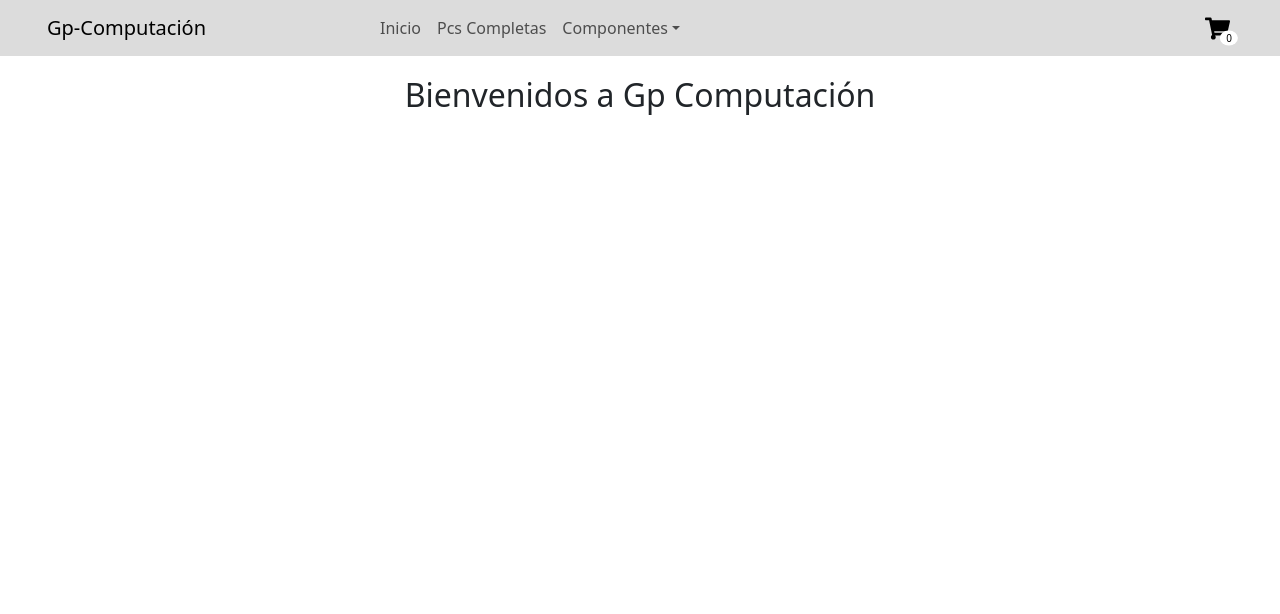
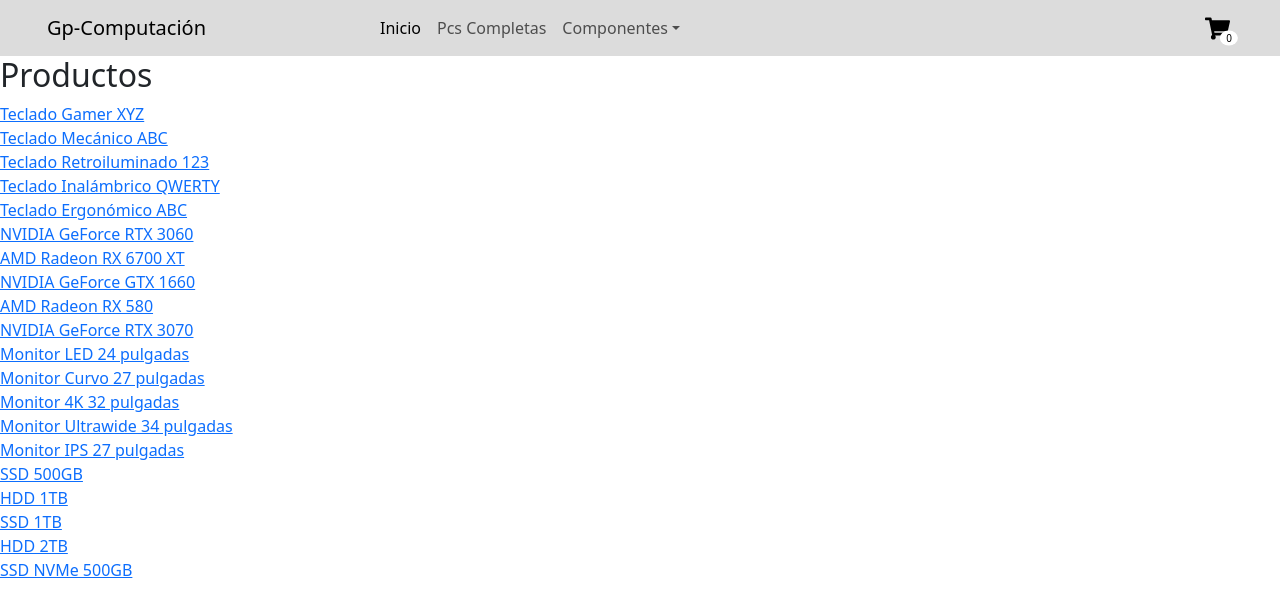
Before and after one commit to Kamuhz/Primera-entrega, a React (Create React App) app: page / in a window 1280 px wide. Shown: the top 614 px of the page. Built offline with nearby package versions, Linux system fonts and the light colour scheme.

Commit message:
links y productos

```diff
--- a/package.json
+++ b/package.json
@@ -13,6 +13,8 @@
     "react-bootstrap": "^2.8.0",
     "react-dom": "^18.2.0",
     "react-icons": "^4.11.0",
+    "react-router-bootstrap": "^0.26.2",
+    "react-router-dom": "^6.16.0",
     "react-scripts": "5.0.1",
     "web-vitals": "^2.1.4"
   },
--- a/src/App.css
+++ b/src/App.css
@@ -35,7 +35,7 @@
   color: #61dafb;
 }
 
-h2 {
+h1 {
   display: flex;
   justify-content: center;
   padding-top: 20px;
--- a/src/App.js
+++ b/src/App.js
@@ -2,20 +2,28 @@
 import './componets/cartwidget/cartwidget.css'
 import './componets/navbar/navbar.css'
 import Navbar2 from './componets/navbar/navbar.jsx'
-import Itemlistcontainer from './componets/itemlistcontainer/itemlistcontainer'
+import { BrowserRouter, Routes, Route } from 'react-router-dom';
+import Productos from '../src/Pages/Productos/productos.jsx'
+import Ssd from './Pages/Discos Duros/ssd.jsx';
+import Monitores from './Pages/Monitores/Monitores'
+import Graficas from './Pages/Placas de Video/Placas de video'
+import Teclados from './Pages/Teclados/Teclados'
+import Item from './componets/item/item.jsx';
+
 
 function App() {
   return (
-    <div>
-
-      <Navbar2/>
-
-    <div>
-
-      <Itemlistcontainer greeting="Bienvenidos a Gp Computación"/>
-
-    </div>
-    </div>
+    <BrowserRouter className="App">
+      <Navbar2 />
+      <Routes>
+        <Route path='/' element={<Productos/>}/>
+        <Route path='/productos/:itemId' element={<Item/>}/>
+        <Route path='/ssd' element={<Ssd/>}/>
+        <Route path='/monitores' element={<Monitores/>}/>
+        <Route path='/graficas' element={<Graficas/>}/>
+        <Route path='/teclados' element={<Teclados/>}/>
+      </Routes>
+    </BrowserRouter>
   );
 }
 
--- /dev/null
+++ b/src/Pages/Discos Duros/ssd.jsx
@@ -0,0 +1,23 @@
+import React from 'react'
+import { items } from '../../helper/items'
+
+const Ssd = () => {
+    return (
+        <>
+        <div >
+        <h2>Discos duros & SSD</h2>
+        </div>
+        {
+            items.map((item) => {
+                return (
+                    <div>
+                    {item.categoria}
+                    </div>
+                )
+            })
+        }
+        </>
+    )
+}
+
+export default Ssd
--- /dev/null
+++ b/src/Pages/Monitores/Monitores.jsx
@@ -0,0 +1,23 @@
+import React from 'react'
+import { items } from '../../helper/items'
+
+const Monitores = () => {
+    return (
+        <>
+        <div >
+        <h2>Monitores</h2>
+        </div>
+        {
+            items.map((item) => {
+                return (
+                    <div>
+                    {item.id}
+                    </div>
+                )
+            })
+        }
+        </>
+    )
+}
+
+export default Monitores
--- /dev/null
+++ b/src/Pages/Placas de Video/Placas de video.jsx
@@ -0,0 +1,23 @@
+import React from 'react'
+import { items } from '../../helper/items'
+
+const Graficas = () => {
+    return (
+        <>
+        <div >
+        <h2>Placas de video</h2>
+        </div>
+        {
+            items.map((item) => {
+                return (
+                    <div>
+                    {item.precio}
+                    </div>
+                )
+            })
+        }
+        </>
+    )
+}
+
+export default Graficas
--- /dev/null
+++ b/src/Pages/Productos/productos.jsx
@@ -0,0 +1,24 @@
+import React from 'react'
+import { items } from '../../helper/items'
+import { Link } from 'react-router-dom'
+
+const Productos = () => {
+    return (
+        <>
+        <div >
+        <h2>Productos</h2>
+        </div>
+        {
+            items.map((item) => {
+                return (
+                    <div>
+                    <Link to={`/productos/${item.id}`}>{item.nombre}</Link>
+                    </div>
+                )
+            })
+        }
+        </>
+    )
+}
+
+export default Productos
--- /dev/null
+++ b/src/Pages/Teclados/Teclados.jsx
@@ -0,0 +1,23 @@
+import React from 'react'
+import { items } from '../../helper/items'
+
+const Teclados = () => {
+    return (
+        <>
+        <div >
+        <h2>Teclados</h2>
+        </div>
+        {
+            items.map((item) => {
+                return (
+                    <div>
+                    {item.stock}
+                    </div>
+                )
+            })
+        }
+        </>
+    )
+}
+
+export default Teclados
--- /dev/null
+++ b/src/componets/item/item.jsx
@@ -0,0 +1,22 @@
+import React from 'react'
+import { useParams } from 'react-router-dom'
+import { getItemById } from '../../helper/items.js'
+
+const Item = () => {
+    const { itemId } = useParams()
+    const Products = getItemById(itemId)
+
+    return (
+        <>
+        <div style={{display:"flex", flexDirection:"row", justifyContent:"center"}}>
+            <div>
+                <h2>Item: <p>{Products.nombre}</p></h2>
+                <h3>Id: {Products.id}</h3>
+            </div>
+
+        </div>
+        </>
+    )
+}
+
+export default Item
--- a/src/componets/itemlistcontainer/itemlistcontainer.jsx
+++ b/src/componets/itemlistcontainer/itemlistcontainer.jsx
@@ -2,7 +2,7 @@
 
 const Itemlistcontainer = (prop) => {
   return (
-    <h2>{prop.greeting}</h2>
+    <h1>{prop.greeting}</h1>
   )
 }
 
--- a/src/componets/navbar/navbar.jsx
+++ b/src/componets/navbar/navbar.jsx
@@ -4,6 +4,7 @@
 import NavDropdown from 'react-bootstrap/NavDropdown';
 import 'bootstrap/dist/css/bootstrap.min.css';
 import CartWidget from '../cartwidget/cartwidget.jsx'
+import { LinkContainer } from 'react-router-bootstrap';
 
 function Navbar2() {
   return (
@@ -13,17 +14,27 @@
         <Navbar.Toggle aria-controls="basic-navbar-nav" />
         <Navbar.Collapse id="basic-navbar-nav">
           <Nav className="me-auto">
-            <Nav.Link href="#home">Inicio</Nav.Link>
+          <LinkContainer to="/">
+            <Nav.Link>Inicio</Nav.Link>
+          </LinkContainer>
             <Nav.Link href="#link">Pcs Completas</Nav.Link>
             <NavDropdown title="Componentes" id="basic-nav-dropdown">
-              <NavDropdown.Item href="#action/3.1">Teclados</NavDropdown.Item>
-              <NavDropdown.Item href="#action/3.2">
+            <LinkContainer to="/teclados">
+              <NavDropdown.Item >Teclados</NavDropdown.Item>
+              </LinkContainer>
+              <LinkContainer to="/monitores">
+              <NavDropdown.Item >
                 Monitores
               </NavDropdown.Item>
-              <NavDropdown.Item href="#action/3.3">Discos Duros</NavDropdown.Item>
-              <NavDropdown.Item href="#action/3.4">
+              </LinkContainer>
+              <LinkContainer to="/ssd">
+              <NavDropdown.Item >Discos Duros</NavDropdown.Item>
+              </LinkContainer>
+              <LinkContainer to="/graficas">
+              <NavDropdown.Item >
                 Placas de video
               </NavDropdown.Item>
+              </LinkContainer>
             </NavDropdown>
           </Nav>
         </Navbar.Collapse>
--- /dev/null
+++ b/src/helper/items.js
@@ -0,0 +1,153 @@
+ export const items = [
+    // Teclados
+    {
+      id: 1,
+      categoria: 'Teclado',
+      nombre: 'Teclado Gamer XYZ',
+      precio: 50,
+      stock: 5
+    },
+    {
+      id: 2,
+      categoria: 'Teclado',
+      nombre: 'Teclado Mecánico ABC',
+      precio: 60,
+      stock: 5
+    },
+    {
+      id: 3,
+      categoria: 'Teclado',
+      nombre: 'Teclado Retroiluminado 123',
+      precio: 45,
+      stock: 5
+    },
+    {
+      id: 4,
+      categoria: 'Teclado',
+      nombre: 'Teclado Inalámbrico QWERTY',
+      precio: 55,
+      stock: 5
+    },
+    {
+      id: 5,
+      categoria: 'Teclado',
+      nombre: 'Teclado Ergonómico ABC',
+      precio: 48,
+      stock: 5
+    },
+
+    // Placas de video
+    {
+      id: 6,
+      categoria: 'Placa de video',
+      nombre: 'NVIDIA GeForce RTX 3060',
+      precio: 400,
+      stock: 5
+    },
+    {
+      id: 7,
+      categoria: 'Placa de video',
+      nombre: 'AMD Radeon RX 6700 XT',
+      precio: 380,
+      stock: 5
+    },
+    {
+      id: 8,
+      categoria: 'Placa de video',
+      nombre: 'NVIDIA GeForce GTX 1660',
+      precio: 300,
+      stock: 5
+    },
+    {
+      id: 9,
+      categoria: 'Placa de video',
+      nombre: 'AMD Radeon RX 580',
+      precio: 250,
+      stock: 5
+    },
+    {
+      id: 10,
+      categoria: 'Placa de video',
+      nombre: 'NVIDIA GeForce RTX 3070',
+      precio: 450,
+      stock: 5
+    },
+
+    // Monitores
+    {
+      id: 11,
+      categoria: 'Monitor',
+      nombre: 'Monitor LED 24 pulgadas',
+      precio: 200,
+      stock: 5
+    },
+    {
+      id: 12,
+      categoria: 'Monitor',
+      nombre: 'Monitor Curvo 27 pulgadas',
+      precio: 300,
+      stock: 5
+    },
+    {
+      id: 13,
+      categoria: 'Monitor',
+      nombre: 'Monitor 4K 32 pulgadas',
+      precio: 400,
+      stock: 5
+    },
+    {
+      id: 14,
+      categoria: 'Monitor',
+      nombre: 'Monitor Ultrawide 34 pulgadas',
+      precio: 350,
+      stock: 5
+    },
+    {
+      id: 15,
+      categoria: 'Monitor',
+      nombre: 'Monitor IPS 27 pulgadas',
+      precio: 280,
+      stock: 5
+    },
+
+    // Discos duros
+    {
+      id: 16,
+      categoria: 'Disco duro',
+      nombre: 'SSD 500GB',
+      precio: 80,
+      stock: 5
+    },
+    {
+      id: 17,
+      categoria: 'Disco duro',
+      nombre: 'HDD 1TB',
+      precio: 60,
+      stock: 5
+    },
+    {
+      id: 18,
+      categoria: 'Disco duro',
+      nombre: 'SSD 1TB',
+      precio: 120,
+      stock: 5
+    },
+    {
+      id: 19,
+      categoria: 'Disco duro',
+      nombre: 'HDD 2TB',
+      precio: 80,
+      stock: 5
+    },
+    {
+      id: 20,
+      categoria: 'Disco duro',
+      nombre: 'SSD NVMe 500GB',
+      precio: 100,
+      stock: 5
+    },
+  ]
+
+export function getItemById (id) {
+  return items.find((item) => item.id === id )
+}
```
Also changed, not shown: 1 other file (tests, documents, lock files or other folders).
